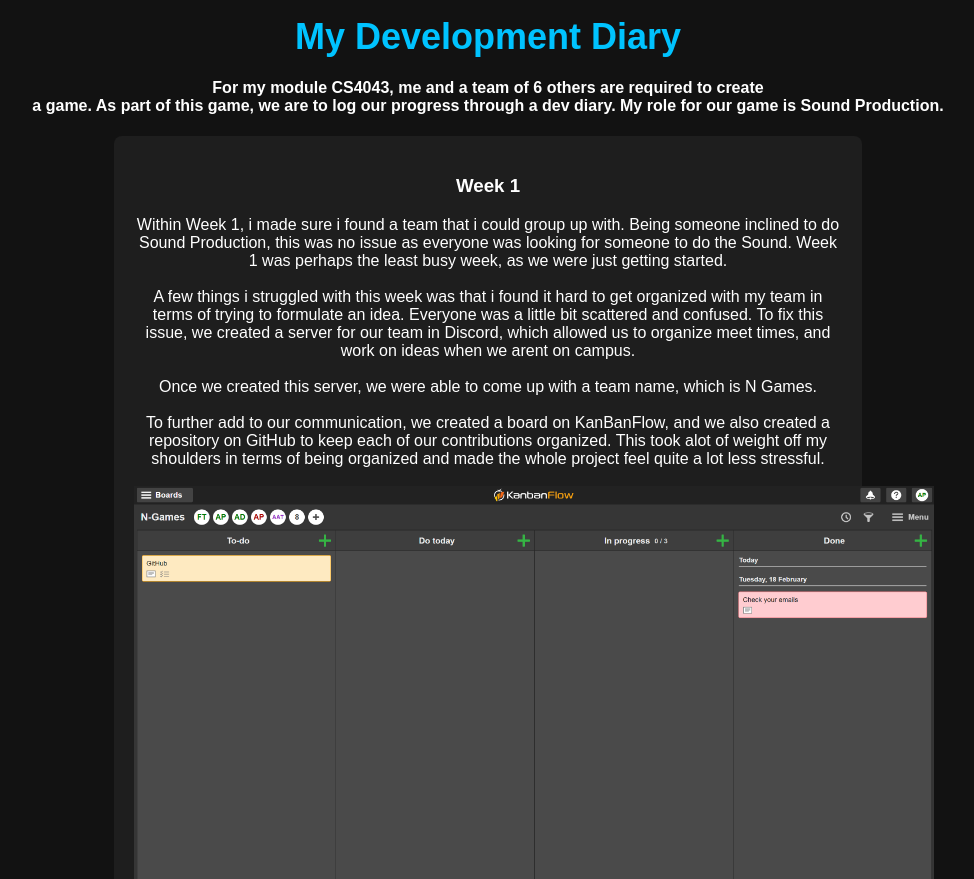
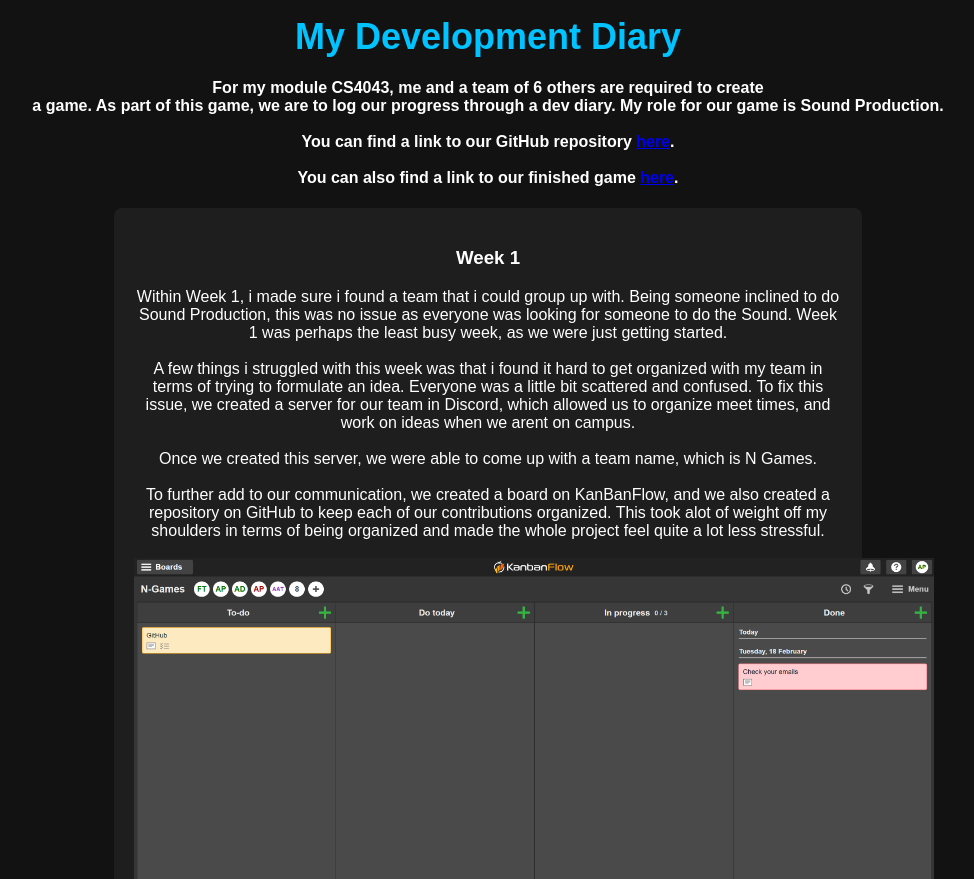
Before and after one commit to alexpalf/alexpalframan, a plain HTML site: page index.html in a window 1280 px wide. Shown: the part 1340-2219 px from the top of the page, without its empty margins (152-1126 px from the left). Drawn offline with Linux system fonts and the light colour scheme.

Commit message:
FINAL - Includes everything but extra photos of game.

```diff
--- a/index.html
+++ b/index.html
@@ -38,6 +38,12 @@
         <h4>For my module CS4043, me and a team of 6 others are required to create <br>
             a game. As part of this game, we are to log our progress through a dev diary.
             My role for our game is Sound Production.
+            <br>
+            <br>
+            You can find a link to our GitHub repository <a href="https://github.com/KR7ZY/GameDevCS4043">here</a>.
+            <br>
+            <br>
+            You can also find a link to our finished game <a href="https://kr7zy.itch.io/robs-servant">here</a>.
             </h4>
 
 
@@ -475,6 +481,8 @@
                 </p>
             </div>
 
+
+
         </div>
     </section>
 
```
